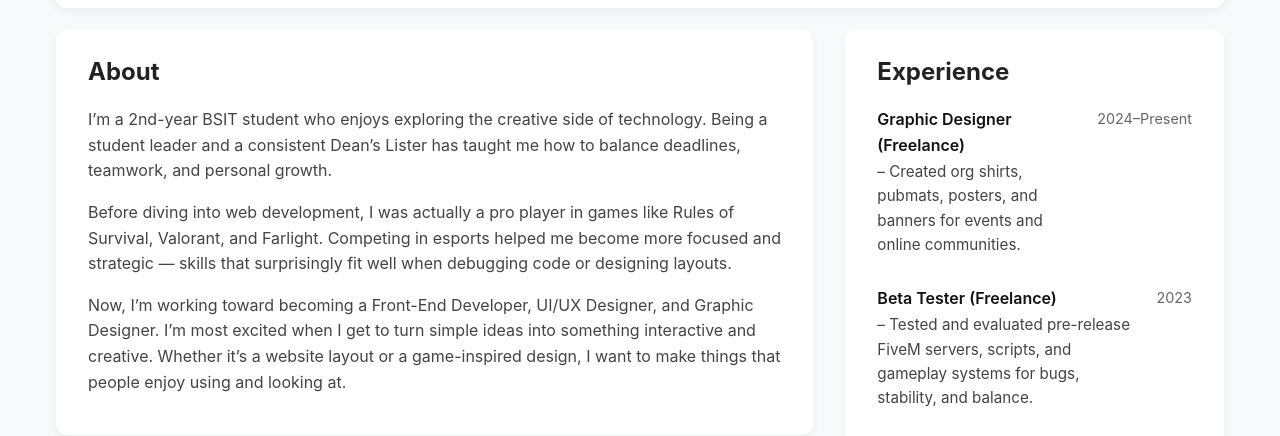
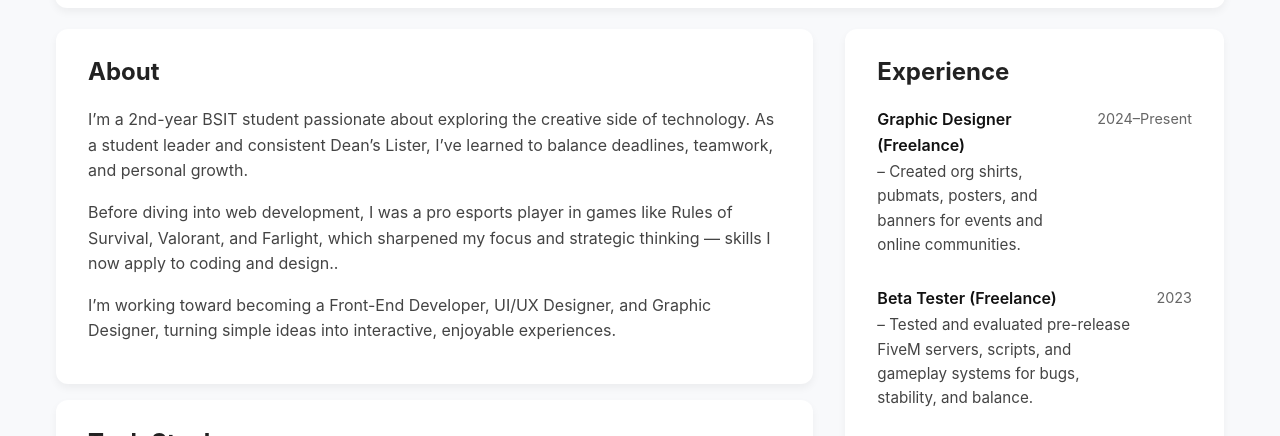
Before and after one commit to christinearat-cm/Portfolio, a plain HTML site: page index.html in a window 1280 px wide. Shown: the part 174-610 px from the top of the page. Drawn offline with Linux system fonts and the light colour scheme.

Commit message:
Update index.html

```diff
--- a/index.html
+++ b/index.html
@@ -54,20 +54,18 @@
         <section class="card about">
           <h2>About</h2>
           <p>
-            I’m a 2nd-year BSIT student who enjoys exploring the creative side of technology. Being a student
-            leader and a consistent Dean’s Lister has taught me how to balance deadlines, teamwork, and
-            personal growth.
+            I’m a 2nd-year BSIT student passionate about exploring the creative side of technology.
+            As a student leader and consistent Dean’s Lister, I’ve learned to balance deadlines,
+            teamwork, and personal growth.
           </p>
           <p>
-            Before diving into web development, I was actually a pro player in games like Rules of Survival,
-            Valorant, and Farlight. Competing in esports helped me become more focused and strategic — skills
-            that surprisingly fit well when debugging code or designing layouts.
+            Before diving into web development, I was a pro esports player in games like Rules of Survival,
+            Valorant, and Farlight, which sharpened my focus and strategic thinking — skills I now apply
+            to coding and design..
           </p>
           <p>
-            Now, I’m working toward becoming a Front-End Developer, UI/UX Designer, and Graphic Designer. I’m
-            most excited when I get to turn simple ideas into something interactive and creative. Whether it’s
-            a website layout or a game-inspired design, I want to make things that people enjoy using and
-            looking at.
+            I’m working toward becoming a Front-End Developer, UI/UX Designer, and Graphic Designer,
+            turning simple ideas into interactive, enjoyable experiences.
           </p>
         </section>
 
```
